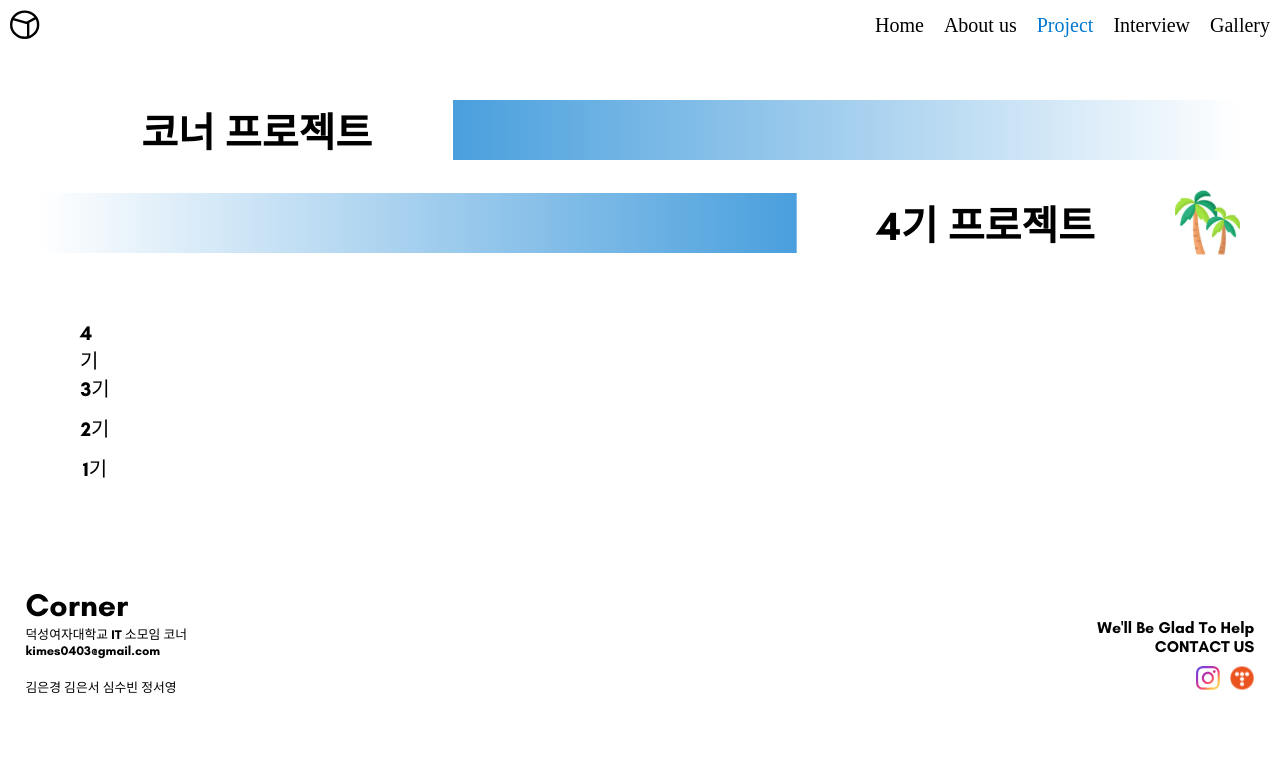
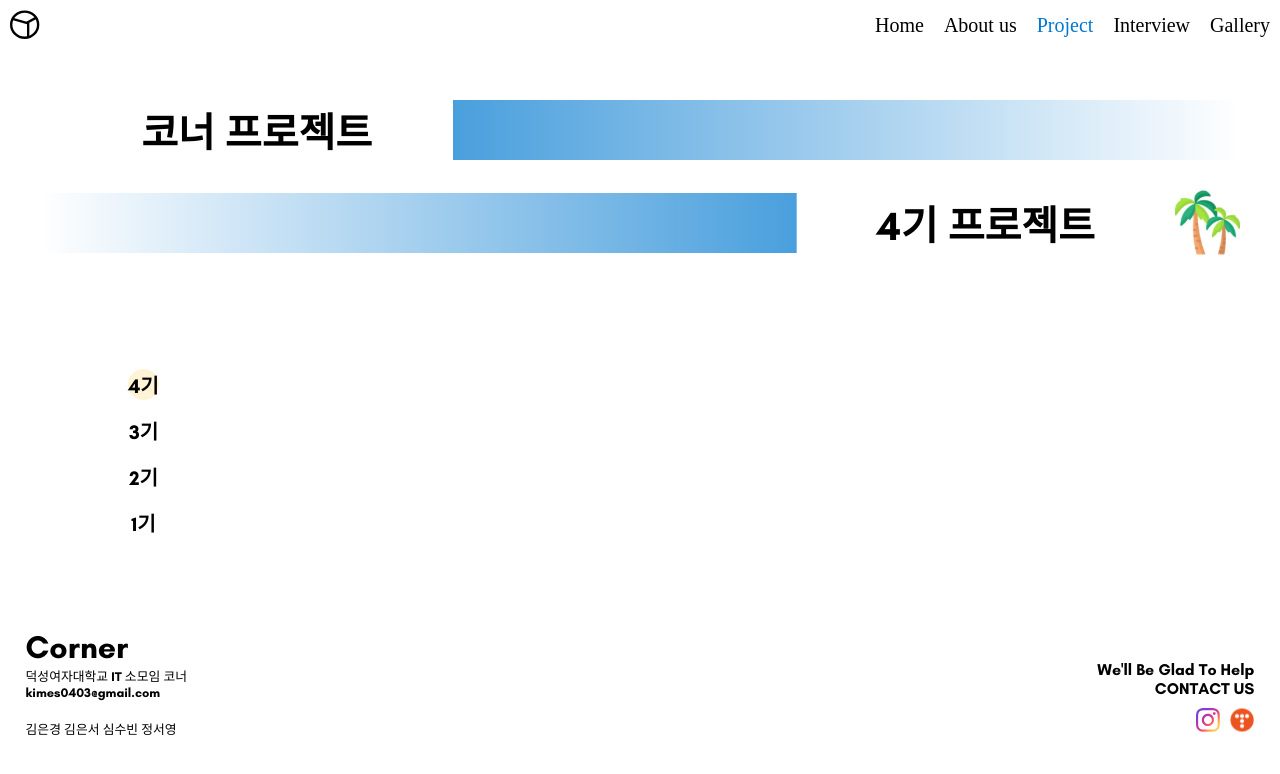
Before and after one commit to DS-Corner-Page/cornerpage_front, a React (Create React App) app: page /projectList in a window 1280 px wide. Shown: the top 774 px of the page. Built offline with nearby package versions, Linux system fonts and the light colour scheme.

Commit message:
💄 Design: 간격 조정, 커서 포인터 설정

```diff
--- a/src/components/header/Header.style.js
+++ b/src/components/header/Header.style.js
@@ -37,6 +37,7 @@ export const Section1 = styled.div`
 `;
 
 export const Section2 = styled.img`
+  cursor: pointer;
   @media (min-width: 768px) {
     display: none;
   }
@@ -78,8 +79,11 @@ export const SideHead = styled.div`
   justify-content: space-between;
 `;
 
-export const X = styled.img``;
+export const X = styled.img`
+  cursor: pointer;
+`;
 
 export const Link2 = styled.div`
   font-size: 20px;
+  cursor: pointer;
 `;
--- a/src/components/project/projectList/ProjectList.style.js
+++ b/src/components/project/projectList/ProjectList.style.js
@@ -2,17 +2,9 @@ import styled from "styled-components";
 
 export const ProjectListContainer = styled.div`
   display: flex;
-  margin: 80px;
+  padding: 5% 10%;
   position: sticky;
   top: 0;
-
-  @media (max-width: 1024px) {
-    margin: 50px;
-  }
-
-  @media (max-width: 768px) {
-    margin: 30px;
-  }
 
   @media (max-width: 480px) {
     margin: 60px 15px 30px 0px;
--- a/src/components/project/projectNumber/ProjectNumber.js
+++ b/src/components/project/projectNumber/ProjectNumber.js
@@ -10,7 +10,12 @@ export default function ProjectNumber({ selectedProject, setSelectedProject }) {
   return (
     <A.SideBar>
       {["4기", "3기", "2기", "1기"].map((item) => (
-        <A.Now key={item} isSelected={selectedProject === item} onClick={() => handleClick(item)}>
+        <A.Now
+          key={item}
+          isSelected={selectedProject === item}
+          onClick={() => handleClick(item)}
+          isactive={selectedProject === item}
+        >
           <A.Num>{item}</A.Num>
         </A.Now>
       ))}
--- a/src/styles/GalleryStyle.js
+++ b/src/styles/GalleryStyle.js
@@ -18,6 +18,7 @@ export const Num = styled.div`
   display: flex;
   cursor: pointer;
   font-size: 20px;
+
   @media (max-width: 1024px) {
     font-size: 20px;
   }
@@ -30,15 +31,17 @@ export const Num = styled.div`
 `;
 
 export const Now = styled.div`
-  width: 30px;
-  height: 25px;
+  width: 31px;
+  height: 31px;
   background-color: ${(props) => (props.isactive ? "#FEF4D5" : "white")};
   border-radius: 100%;
   display: flex;
   align-items: center;
   justify-content: center;
+  font-weight: bold;
   @media (max-width: 768px) {
-    width: 25px;
+    width: 26px;
+    height: 26px;
   }
 `;
 
```
